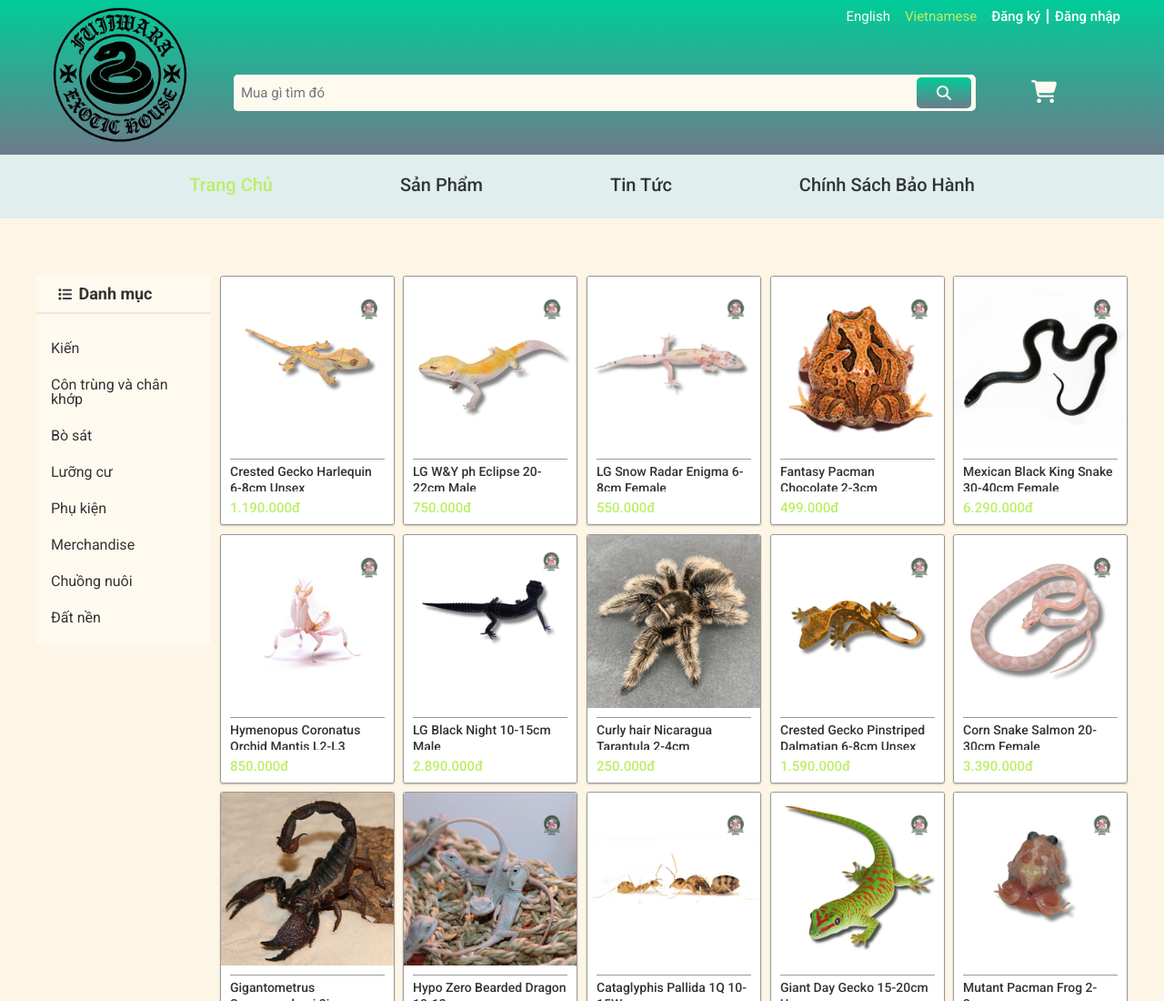
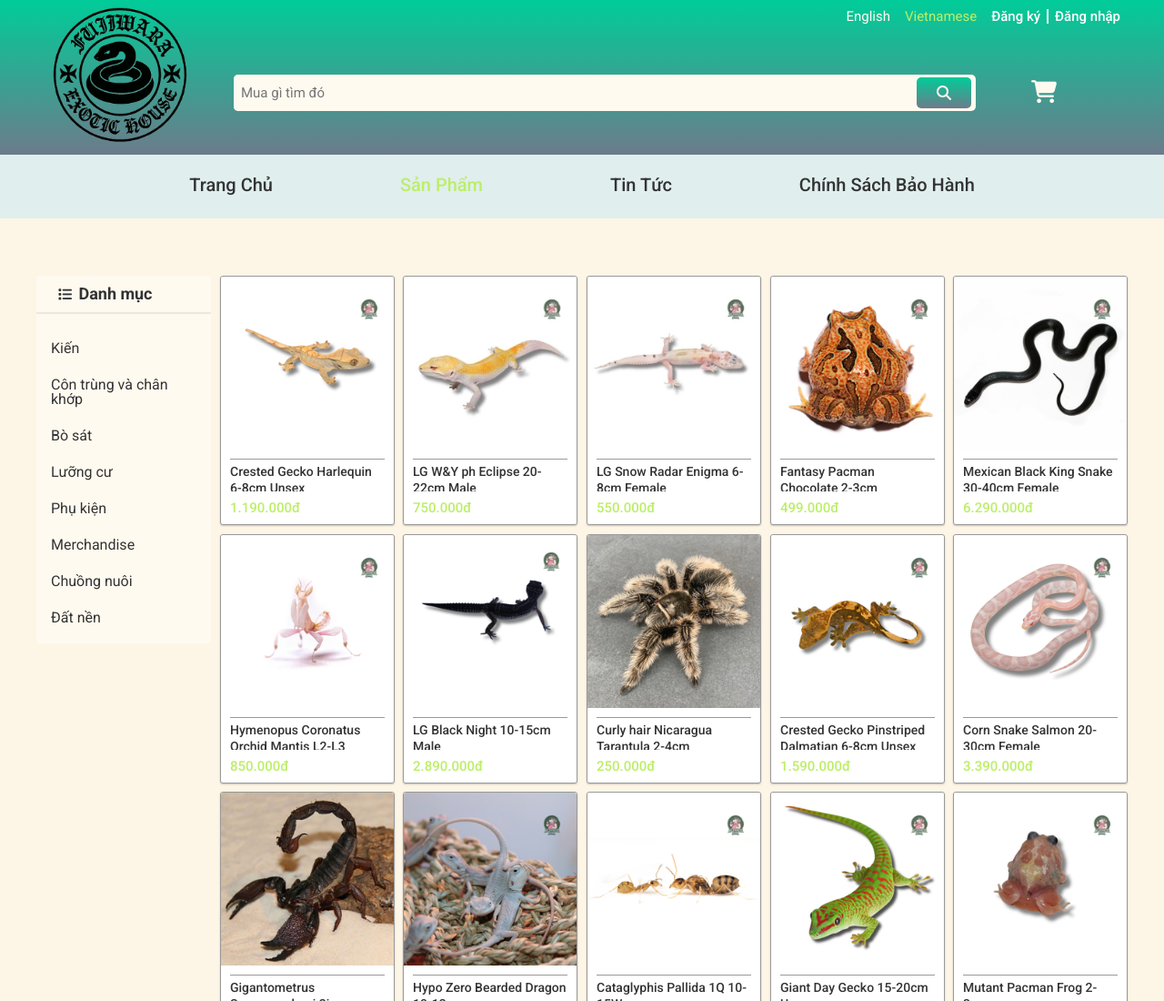
Before and after one commit to BlargShut/nhom8, a plain HTML site: page product_page.html in a window 1280 px wide. Shown: the top 1100 px of the page at 91% size. Drawn offline with nearby package versions, Linux system fonts and the light colour scheme.

Commit message:
Update product_page.html

```diff
--- a/product_page.html
+++ b/product_page.html
@@ -84,10 +84,10 @@
                     <ul class="header__category-nav-list">
 
                         <li class="header__category-nav-item ">
-                            <a class="header__category-nav-item-cty active__color" href="/nhom8/index.html">Trang Chủ</a>
+                            <a class="header__category-nav-item-cty " href="/nhom8/index.html">Trang Chủ</a>
                         </li>
                         <li class="header__category-nav-item">
-                            <a class="header__category-nav-item-cty" href="#">Sản Phẩm</a>
+                            <a class="header__category-nav-item-cty active__color" href="#">Sản Phẩm</a>
                         </li>
                         <li class="header__category-nav-item">
                             <a class="header__category-nav-item-cty" href="/nhom8/new_page.html">Tin Tức</a>
```
